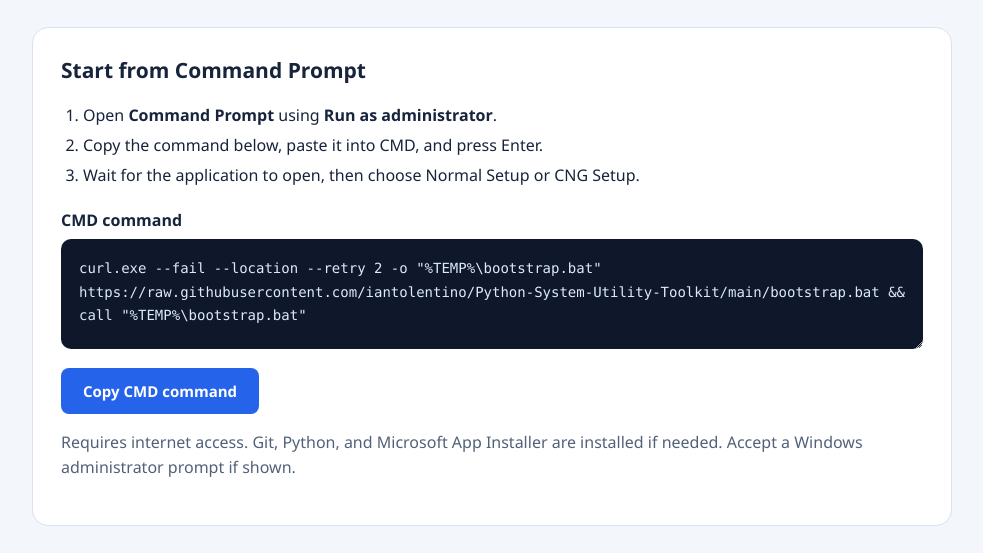
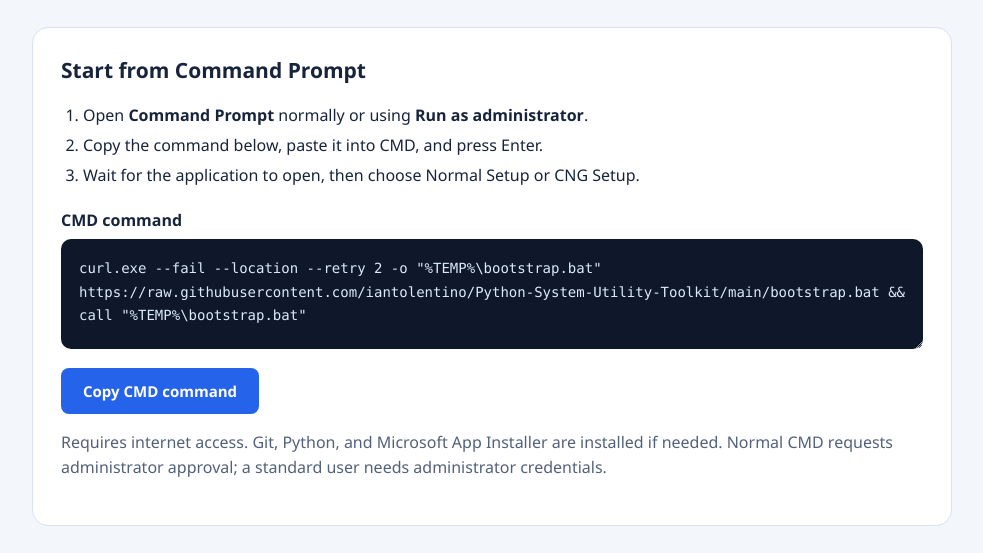
Before and after one commit to iantolentino/pc-setup-launcher, a plain HTML site: page index.html in a window 1280 px wide. Shown: the part 239-792 px from the top of the page, without its empty margins (148-1131 px from the left). Drawn offline with Linux system fonts and the light colour scheme.

Commit message:
Document normal and administrator CMD setup

```diff
--- a/index.html
+++ b/index.html
@@ -39,7 +39,7 @@
     <section class="panel" aria-labelledby="start-heading">
       <h2 id="start-heading">Start from Command Prompt</h2>
       <ol>
-        <li>Open <strong>Command Prompt</strong> using <strong>Run as administrator</strong>.</li>
+        <li>Open <strong>Command Prompt</strong> normally or using <strong>Run as administrator</strong>.</li>
         <li>Copy the command below, paste it into CMD, and press Enter.</li>
         <li>Wait for the application to open, then choose Normal Setup or CNG Setup.</li>
       </ol>
@@ -47,7 +47,7 @@
       <textarea id="command" readonly spellcheck="false">curl.exe --fail --location --retry 2 -o "%TEMP%\bootstrap.bat" https://raw.githubusercontent.com/iantolentino/Python-System-Utility-Toolkit/main/bootstrap.bat &amp;&amp; call "%TEMP%\bootstrap.bat"</textarea>
       <button id="copy" type="button">Copy CMD command</button>
       <span id="copy-status" role="status" aria-live="polite"></span>
-      <p class="help">Requires internet access. Git, Python, and Microsoft App Installer are installed if needed. Accept a Windows administrator prompt if shown.</p>
+      <p class="help">Requires internet access. Git, Python, and Microsoft App Installer are installed if needed. Normal CMD requests administrator approval; a standard user needs administrator credentials.</p>
     </section>
     <div class="categories">
       <section class="category">
```
Also changed, not shown: 1 other file.
